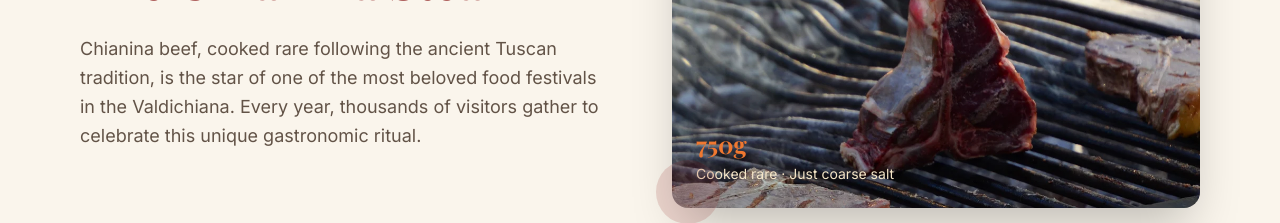
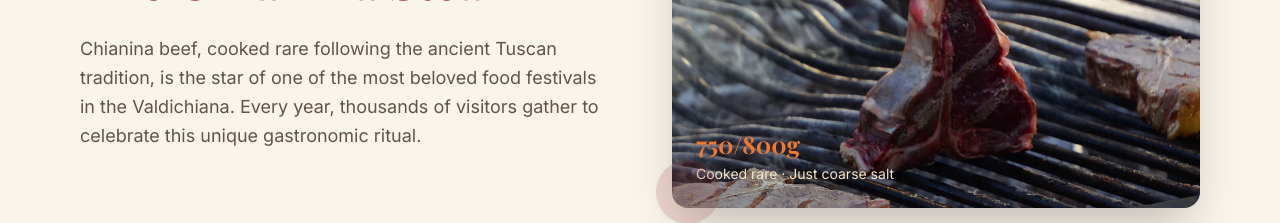
Before and after one commit to KometeCloud/sagra-bistecca-cortona, a Next.js app: page /en in a window 1280 px wide. Shown: the part 1040-1263 px from the top of the page. Built offline with nearby package versions, Linux system fonts and the light colour scheme; a web font is replaced by a local one.

Commit message:
fix: 750g → 750/800g nella card bistecca in home

```diff
--- a/app/[locale]/page.tsx
+++ b/app/[locale]/page.tsx
@@ -49,7 +49,7 @@ export default function HomePage() {
                   priority
                 />
                 <div className="absolute bottom-0 inset-x-0 bg-gradient-to-t from-black/20 to-transparent pt-24 pb-6 px-6 text-white">
-                  <div className="font-display text-2xl font-bold text-[var(--color-fuoco-light)]">750g</div>
+                  <div className="font-display text-2xl font-bold text-[var(--color-fuoco-light)]">750/800g</div>
                   <div className="text-[var(--color-crema)] text-sm mt-1">{t('steakCardDesc')}</div>
                 </div>
               </div>
```
